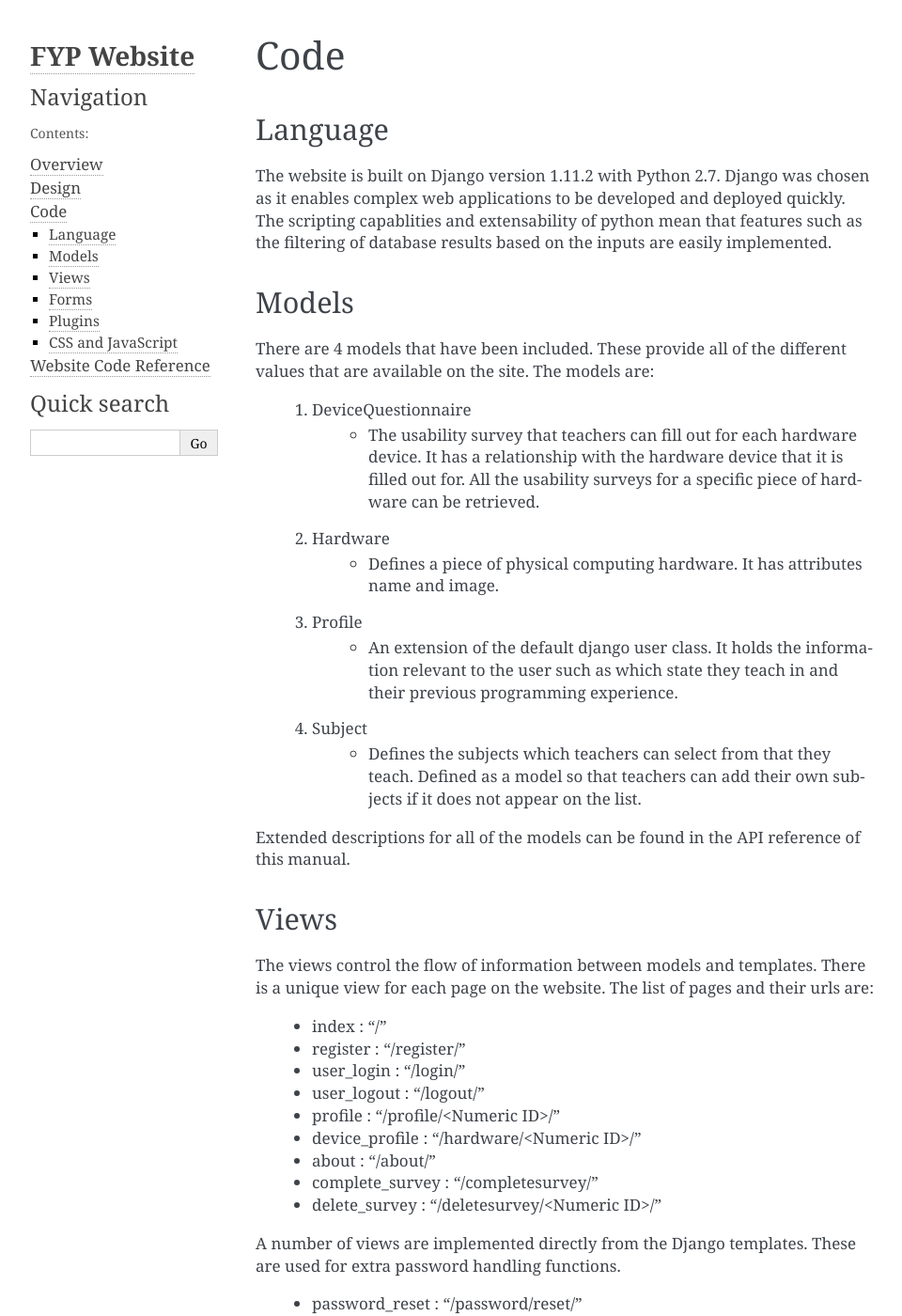
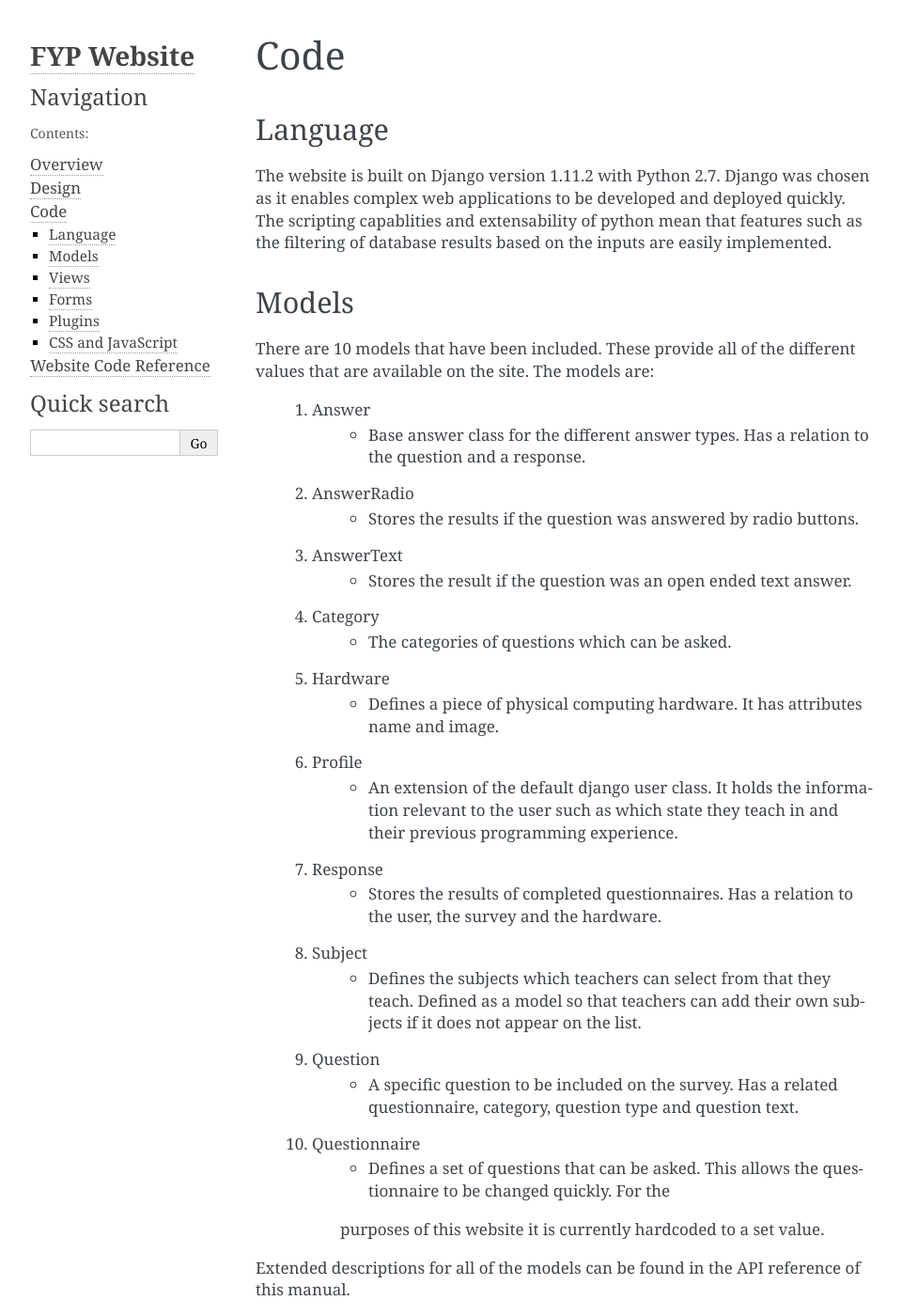
Before and after one commit to JMBenham/FYP-Website, a Sphinx documentation site: the page built from docs/documentation/code.rst, in a window 1280 px wide and 1400 px high. Shown: the whole window at 94% size, without its empty margins (148-1108 px from the left). Built offline with Sphinx 7.4.7, drawn with Linux system fonts in a browser that asks for light colours.

Commit message:
Documentation update to include new models

```diff
--- a/docs/documentation/code.rst
+++ b/docs/documentation/code.rst
@@ -11,17 +11,32 @@ the filtering of database results based on the inputs are easily implemented.
 Models
 ------
 
-There are 4 models that have been included. These provide all of the different values that are available on
+There are 10 models that have been included. These provide all of the different values that are available on
 the site. The models are:
 
-    #. DeviceQuestionnaire
-        * The usability survey that teachers can fill out for each hardware device. It has a relationship with the hardware device that it is filled out for. All the usability surveys for a specific piece of hardware can be retrieved.
+    #. Answer
+        * Base answer class for the different answer types. Has a relation to the question and a response.
+    #. AnswerRadio
+        * Stores the results if the question was answered by radio buttons.
+    #. AnswerText
+        * Stores the result if the question was an open ended text answer.
+    #. Category
+        * The categories of questions which can be asked.
     #. Hardware
         * Defines a piece of physical computing hardware. It has attributes name and image.
     #. Profile
         * An extension of the default django user class. It holds the information relevant to the user such as which state they teach in and their previous programming experience.
+    #. Response
+        * Stores the results of completed questionnaires. Has a relation to the user, the survey and the hardware.
     #. Subject
         * Defines the subjects which teachers can select from that they teach. Defined as a model so that teachers can add their own subjects if it does not appear on the list.
+    #. Question
+        * A specific question to be included on the survey. Has a related questionnaire, category, question type and question text.
+    #. Questionnaire
+        * Defines a set of questions that can be asked. This allows the questionnaire to be changed quickly. For the
+        purposes of this website it is currently hardcoded to a set value.
+
+
 
 Extended descriptions for all of the models can be found in the API reference of this manual.
 
```
